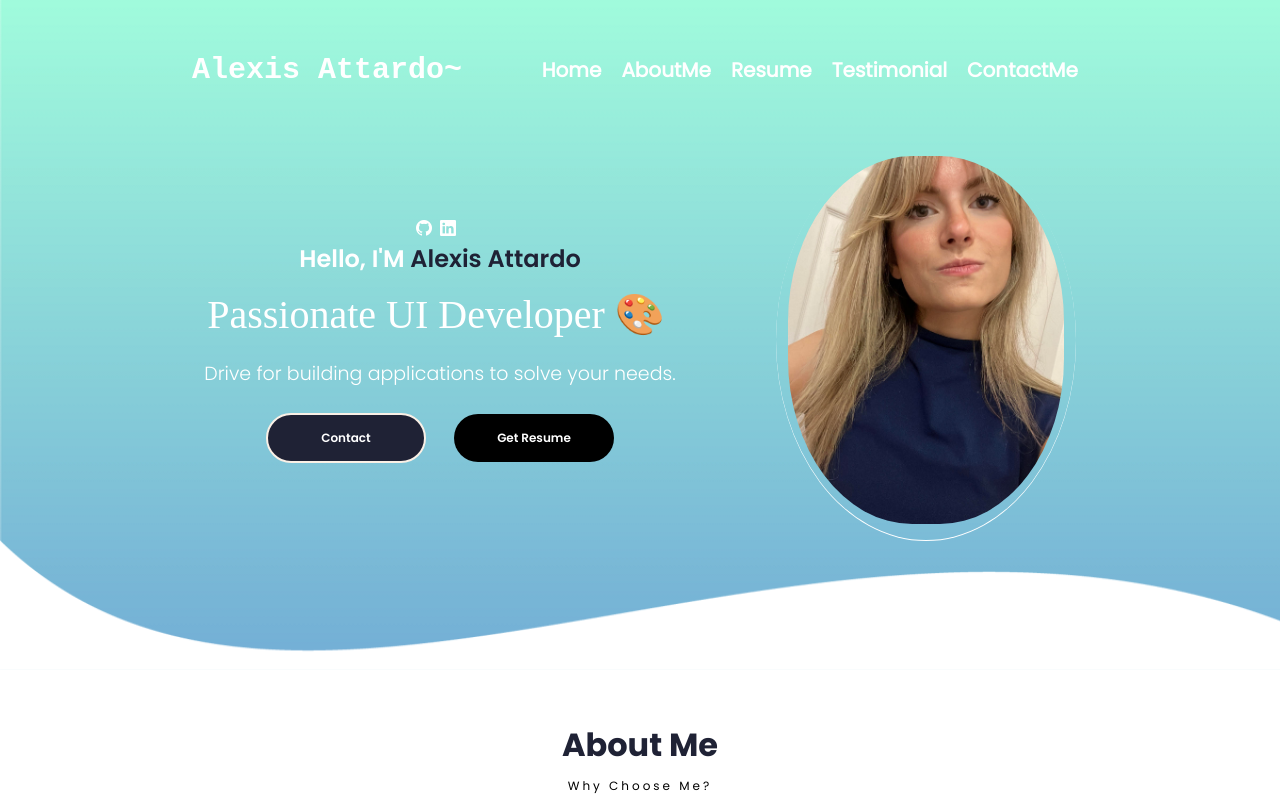
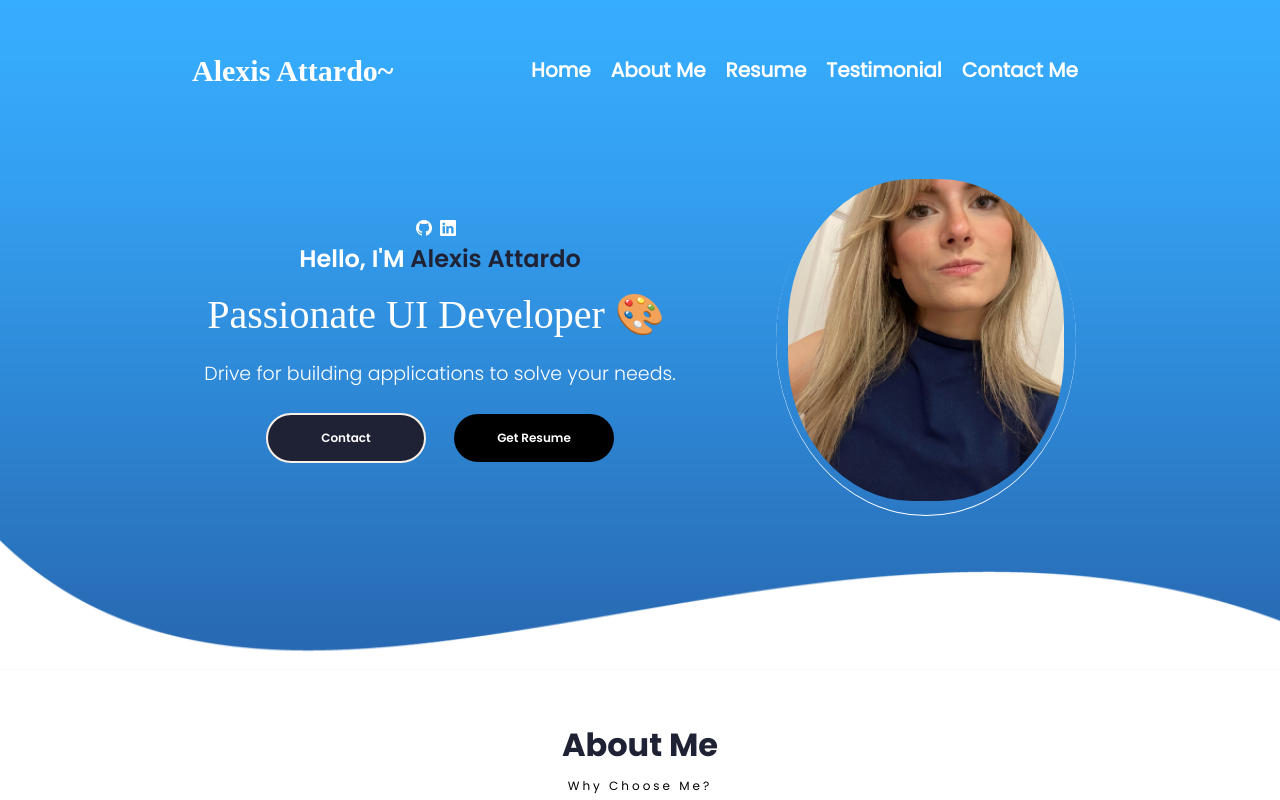
Before and after one commit to alexisatt/alexis-attardo, a React (Create React App) app in the folder client/: page / in a window 1280 px wide. Shown: the top 800 px of the page. Built offline with nearby package versions, Linux system fonts and the light colour scheme.

Commit message:
connecting to gh pages

```diff
--- a/client/package.json
+++ b/client/package.json
@@ -1,5 +1,5 @@
 {
-  "homepage" : "http://alexisatt.github.io/Alexis-Att",
+  "homepage" : "http://alexisatt.github.io/alexis-attardo",
   "name": "portfolio",
   "version": "0.1.0",
   "private": true,
--- a/client/src/PortfolioContainer/Home/Header/Header.css
+++ b/client/src/PortfolioContainer/Home/Header/Header.css
@@ -16,7 +16,7 @@
 }
 .header-logo{
     font-size: 30px;
-    font-family: 'Courier New', Courier, monospace;
+    font-family: 'Futara';
     font-weight: 700;
     color: white;
 }
--- a/client/src/PortfolioContainer/Home/Profile/Profile.css
+++ b/client/src/PortfolioContainer/Home/Profile/Profile.css
@@ -58,7 +58,7 @@ font-family: 'Times New Roman', Times, serif;
     justify-content: center;
     box-shadow: 0px 1px 0px 0px white;
     border-radius: 50%;
-    height:400px;
+    height:350px;
     width: 300px;
     margin: 0 0px 0 100px;
 }
--- a/client/src/utilities/commonUtils.js
+++ b/client/src/utilities/commonUtils.js
@@ -10,7 +10,7 @@ export const TOTAL_SCREENS = [
         component: Home,
     },
     {
-        screen_name:"AboutMe",
+        screen_name:"About Me",
         component: AboutMe,
     },
     {
@@ -22,7 +22,7 @@ export const TOTAL_SCREENS = [
         component: Testimonial,
     },
     {
-        screen_name:"ContactMe",
+        screen_name:"Contact Me",
         component: ContactMe,
     },
 ]
```
Also changed, not shown: client/src/assets/Home/bg.png.
